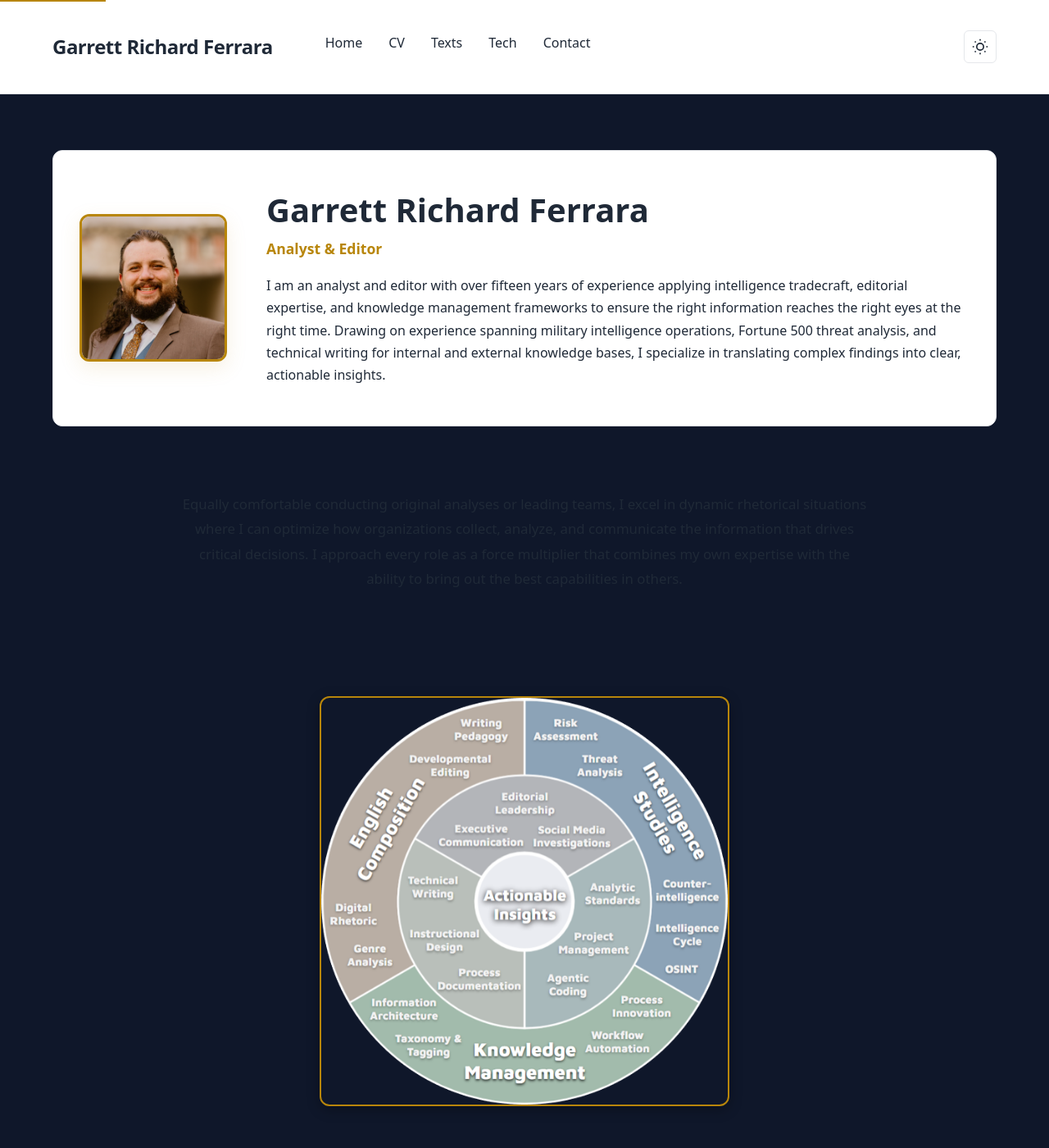
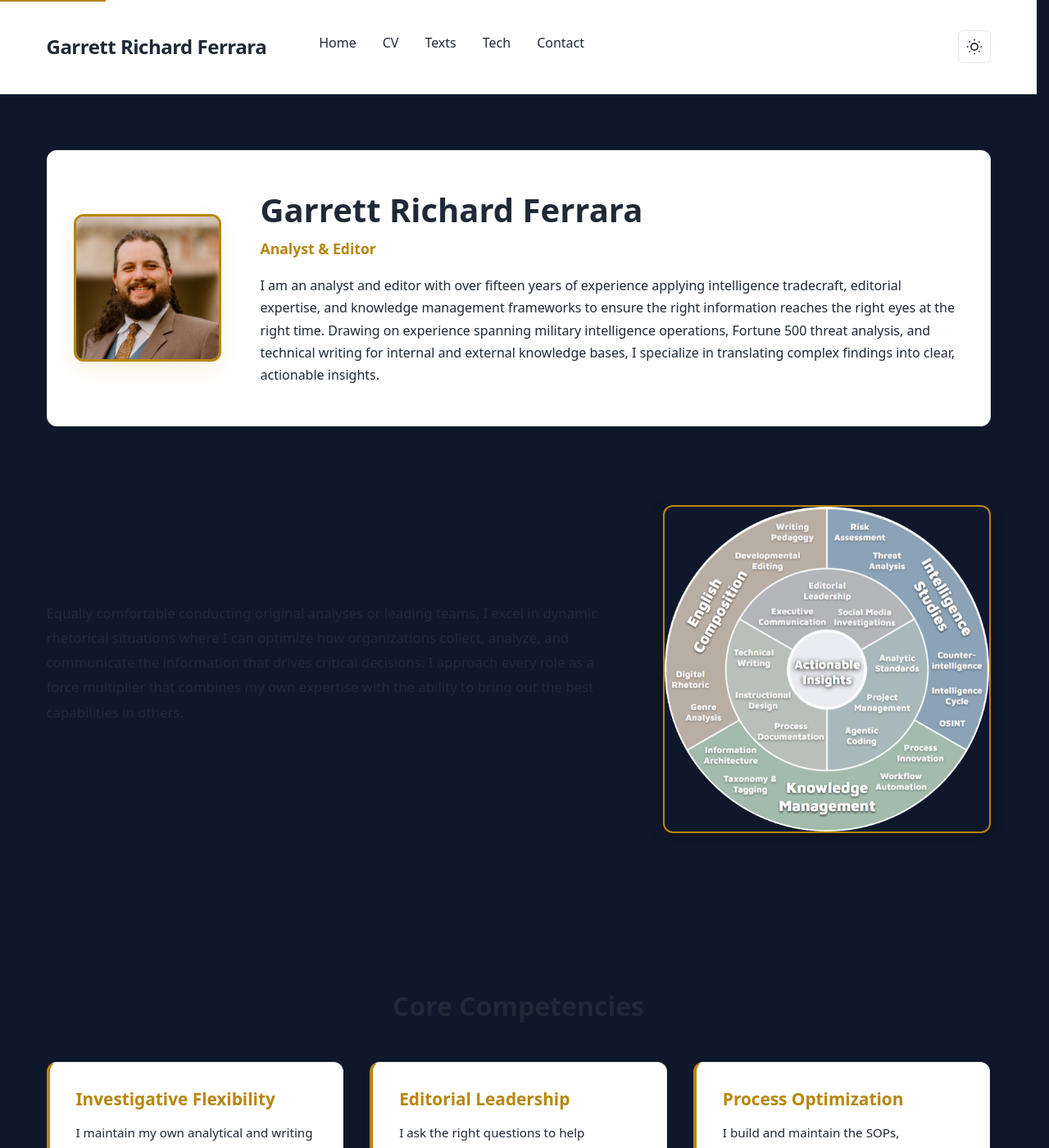
Before and after one commit to Garrett-Ferrara/garrett-ferrara.github.io, a Jekyll site: the page built from index.md, in a window 1280 px wide and 1400 px high. Shown: the whole window at 82% size. Built offline with Jekyll 4.4.1, drawn with Linux system fonts in a browser that asks for light colours.

Commit message:
Add scrollbar gutter fix and restructure insights section layout
- Add scrollbar-gutter: stable to prevent layout shift on page refresh
- Restructure insights section to place text on left, onion graphic on right
- Update CSS for two-column layout with proper alignment and spacing
- Add responsive design to stack vertically on mobile

```diff
--- a/assets/site.css
+++ b/assets/site.css
@@ -49,6 +49,7 @@ html {
   scroll-behavior: smooth;
   background-color: var(--bg);
   color: var(--text);
+  scrollbar-gutter: stable;
 }
 
 body {
@@ -402,13 +403,26 @@ a:hover {
 
 .insights-section {
   display: flex;
-  justify-content: center;
+  align-items: center;
+  gap: 3rem;
   margin: 4rem 0;
   padding: 2rem 0;
 }
 
+.insights-text {
+  flex: 1;
+  min-width: 0;
+}
+
+.insights-text p {
+  font-size: 1.05rem;
+  line-height: 1.8;
+  color: var(--text);
+}
+
 .insights-graphic {
-  max-width: 500px;
+  flex: 0 0 auto;
+  max-width: 400px;
   width: 100%;
   height: auto;
   border-radius: 12px;
@@ -966,6 +980,15 @@ th {
     text-align: center;
   }
 
+  .insights-section {
+    flex-direction: column;
+    gap: 2rem;
+  }
+
+  .insights-text p {
+    font-size: 1rem;
+  }
+
   .insights-graphic {
     max-width: 100%;
   }
--- a/index.md
+++ b/index.md
@@ -11,11 +11,10 @@ layout: page
   </div>
 </div>
 
-<div class="bio-overview">
-  <p>Equally comfortable conducting original analyses or leading teams, I excel in dynamic rhetorical situations where I can optimize how organizations collect, analyze, and communicate the information that drives critical decisions. I approach every role as a force multiplier that combines my own expertise with the ability to bring out the best capabilities in others.</p>
-</div>
-
 <div class="insights-section">
+  <div class="insights-text">
+    <p>Equally comfortable conducting original analyses or leading teams, I excel in dynamic rhetorical situations where I can optimize how organizations collect, analyze, and communicate the information that drives critical decisions. I approach every role as a force multiplier that combines my own expertise with the ability to bring out the best capabilities in others.</p>
+  </div>
   <img src="/assets/ActionableInsightsOnion.png" alt="Actionable Insights Onion" class="insights-graphic">
 </div>
 
```
